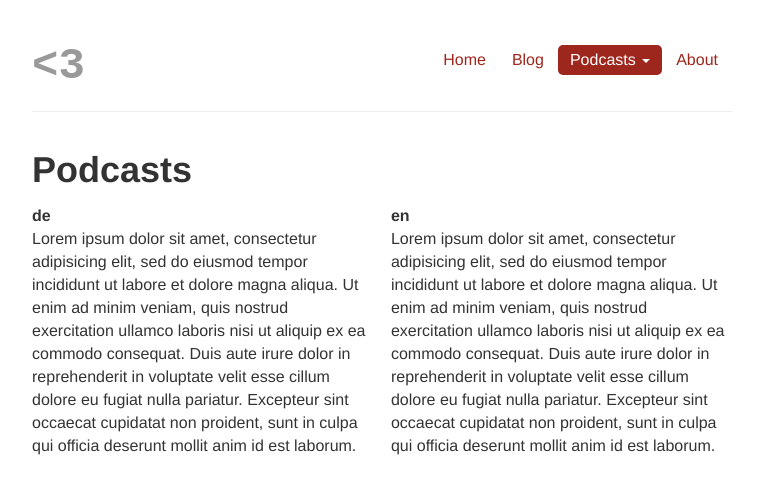
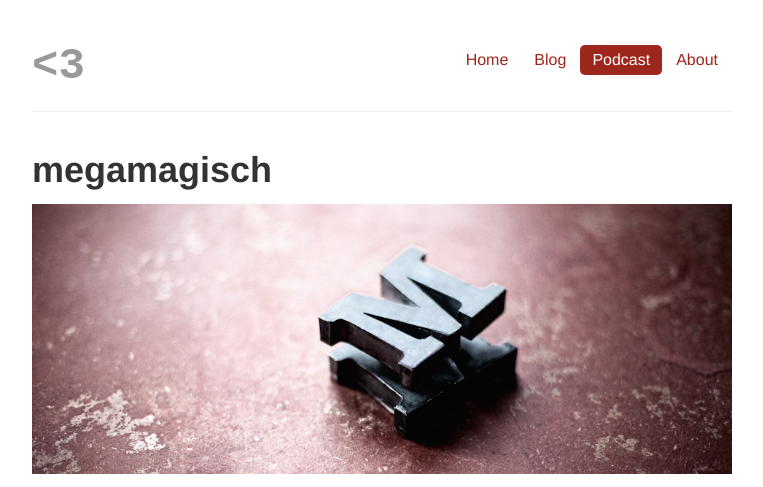
Before and after one commit to pattex/kleinerdrei.net, a Jekyll site: the page built from podcasts.md, in a window 1280 px wide. Shown: the top 487 px of the page, without its empty margins (258-1021 px from the left). Built offline with Jekyll 4.4.1, drawn with Linux system fonts in a browser that asks for light colours; some of the changed text lies outside the part shown.

Commit message:
Added a page for my podcasts (only megamagisch for now).

```diff
--- a/_layouts/default.html
+++ b/_layouts/default.html
@@ -27,17 +27,7 @@
         <ul class="nav nav-pills pull-right">
           <li{% if page.url == "/index.html" %} class="active"{% endif %}><a href="/">Home</a></li>
           <li{% if page.url == "/blog.html" or page.post or paginator %} class="active"{% endif %}><a href="/blog">Blog</a></li>
-          <li class="dropdown {% if page.url == "/podcasts.html" %} active{% endif %}">
-            <a class="dropdown-toggle" data-toggle="dropdown" href="#">
-              Podcasts
-              <b class="caret"></b>
-            </a>
-            <ul class="dropdown-menu">
-              <li><a href="/podcasts">Podcasts at all</a></li>
-              <li><a href="/podcasts#megamagisch">megamagisch</a></li>
-              <li><a href="/podcasts#radio_3">Radio &lt;3</a></li>
-            </ul>
-          </li>
+          <li{% if page.url == "/podcasts.html" %} class="active"{% endif %}><a href="/podcasts">Podcast</a></li>
           <li{% if page.url == "/about.html" %} class="active"{% endif %}><a href="/about">About</a></li>
         </ul>
         <div class="page-header">
--- a/podcasts.md
+++ b/podcasts.md
@@ -2,47 +2,11 @@
 layout: default
 title: Podcasts
 ---
-## Podcasts
-<div class="row-fluid">
-  <div class="span6">
-    <strong>de</strong>
-    <p>
-      Lorem ipsum dolor sit amet, consectetur adipisicing elit, sed do eiusmod
-      tempor incididunt ut labore et dolore magna aliqua. Ut enim ad minim veniam,
-      quis nostrud exercitation ullamco laboris nisi ut aliquip ex ea commodo
-      consequat. Duis aute irure dolor in reprehenderit in voluptate velit esse
-      cillum dolore eu fugiat nulla pariatur. Excepteur sint occaecat cupidatat non
-      proident, sunt in culpa qui officia deserunt mollit anim id est laborum.
-    </p>
-  </div>
-  <div class="span6">
-    <strong>en</strong>
-    <p>
-      Lorem ipsum dolor sit amet, consectetur adipisicing elit, sed do eiusmod
-      tempor incididunt ut labore et dolore magna aliqua. Ut enim ad minim veniam,
-      quis nostrud exercitation ullamco laboris nisi ut aliquip ex ea commodo
-      consequat. Duis aute irure dolor in reprehenderit in voluptate velit esse
-      cillum dolore eu fugiat nulla pariatur. Excepteur sint occaecat cupidatat non
-      proident, sunt in culpa qui officia deserunt mollit anim id est laborum.
-    </p>
-  </div>
-</div>
-
 ## megamagisch
 ![megamagisch](/images/megamagisch.jpg)
 
-Lorem ipsum dolor sit amet, consectetur adipisicing elit, sed do eiusmod
-tempor incididunt ut labore et dolore magna aliqua. Ut enim ad minim veniam,
-quis nostrud exercitation ullamco laboris nisi ut aliquip ex ea commodo
-consequat. Duis aute irure dolor in reprehenderit in voluptate velit esse
-cillum dolore eu fugiat nulla pariatur. Excepteur sint occaecat cupidatat non
-proident, sunt in culpa qui officia deserunt mollit anim id est laborum.
+Magisch ist zu wenig. [Dieser Podcast](https://megamagis.ch) kümmert sich um die Kultur jenseits des Magischen. Wem «megamagisch» nicht übertrieben genug scheint, dem sei gesagt, dass wir mit jeder Folge nicht weniger als die Reise zum Mittelpunkt der Nerde anstreben und auf dem Weg dahin alles verschlingen, was es an phantastischen Büchern, futurologischen Gedanken, atemberaubenden Comics oder schnöden Unstimmigkeiten des Kosmos zu diskutieren gibt.
 
-## Radio &lt;3
+Arne Eilermann, [Sarah Burrini](http://sarahburrini.com), [Peter Eberst](http://www.petereberst.de) und  [Max v. Malotki](http://www.verdammtguterkuchen.de) legen sich nicht auf eine Domäne des Geek-Universums fest… Hauptsache es geht um phantastische Kultur und jedes Thema wird so aufbereitet, dass es auch von einer Katze, einem Pony und Xander Harris verstanden werden kann.
 
-Lorem ipsum dolor sit amet, consectetur adipisicing elit, sed do eiusmod
-tempor incididunt ut labore et dolore magna aliqua. Ut enim ad minim veniam,
-quis nostrud exercitation ullamco laboris nisi ut aliquip ex ea commodo
-consequat. Duis aute irure dolor in reprehenderit in voluptate velit esse
-cillum dolore eu fugiat nulla pariatur. Excepteur sint occaecat cupidatat non
-proident, sunt in culpa qui officia deserunt mollit anim id est laborum.
+Live long and prosper while the force is with you. *\*Laserschwertgeräusch\**
```
Also changed, not shown: images/megamagisch.jpg (added).
